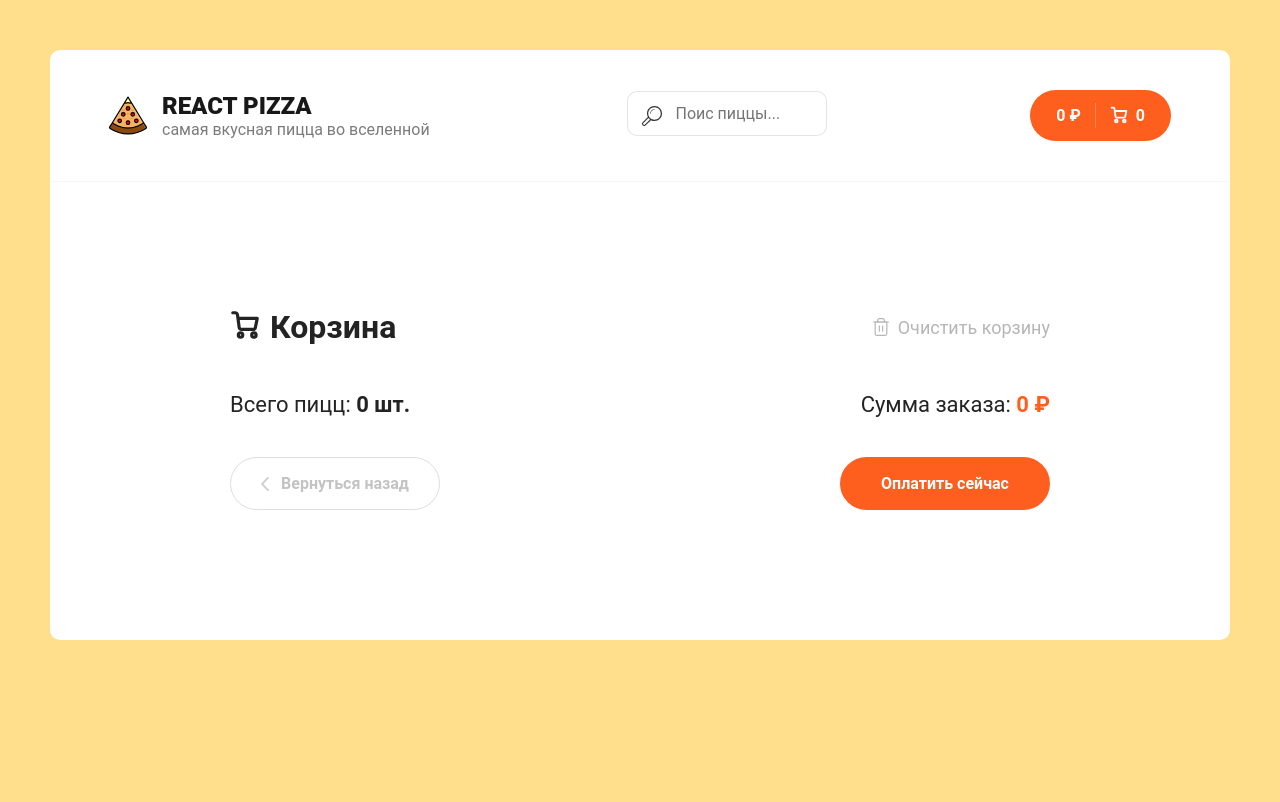
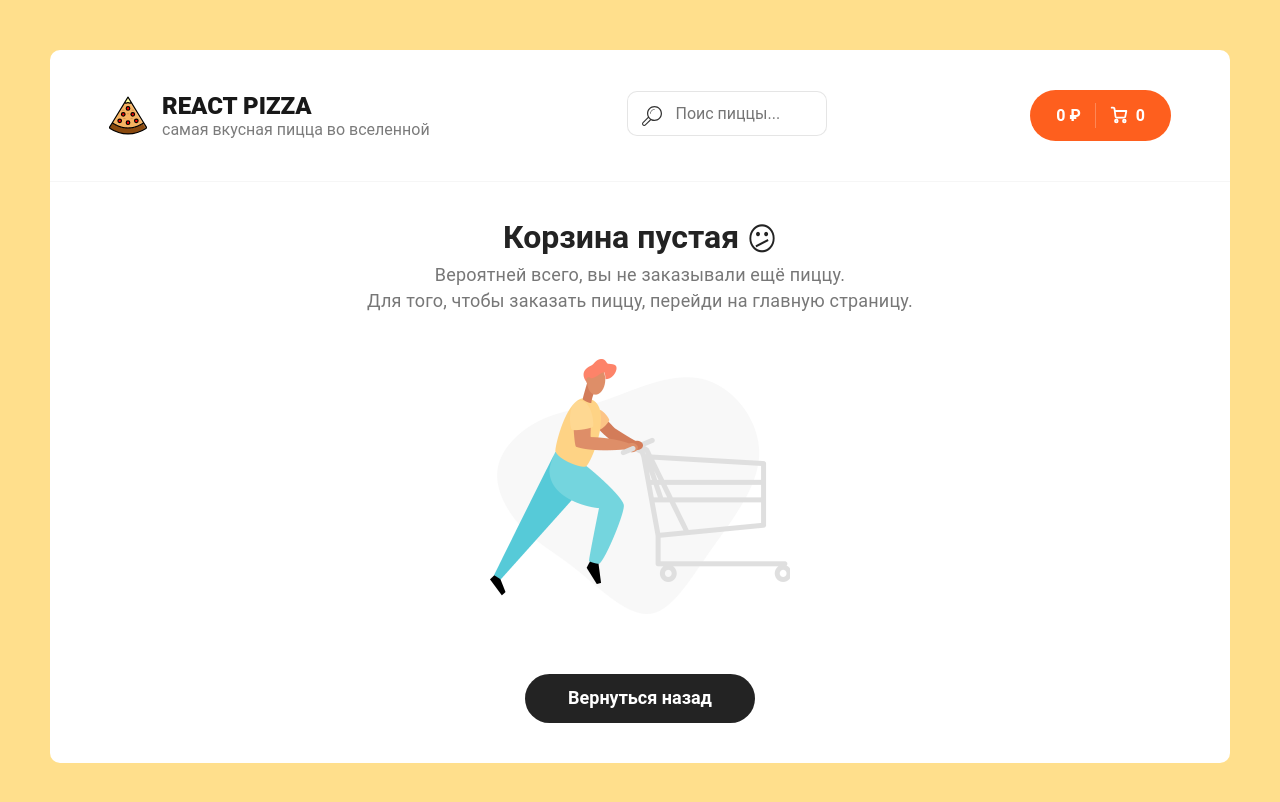
Before and after one commit to MariiaSimakova/pizza, a React (Vite) app: page /cart in a window 1280 px wide. Shown: the top 802 px of the page. Built offline with nearby package versions, Linux system fonts and the light colour scheme; a web font is replaced by a local one.

Commit message:
add empty page cart

```diff
--- /dev/null
+++ b/src/components/CartEmpty.jsx
@@ -0,0 +1,25 @@
+import cartEmptyImg from "../assets/img/empty-cart.png";
+import { Link } from "react-router-dom";
+
+const CartEmpty = () => {
+  return (
+    <>
+      <div className="cart cart--empty">
+        <h2>
+          Корзина пустая <icon>😕</icon>
+        </h2>
+        <p>
+          Вероятней всего, вы не заказывали ещё пиццу.
+          <br />
+          Для того, чтобы заказать пиццу, перейди на главную страницу.
+        </p>
+        <img src={cartEmptyImg} alt="Empty cart" />
+        <Link to="/" className="button button--black">
+          <span>Вернуться назад</span>
+        </Link>
+      </div>
+    </>
+  );
+};
+
+export default CartEmpty;
--- a/src/components/CartItem.jsx
+++ b/src/components/CartItem.jsx
@@ -1,7 +1,7 @@
 import { useDispatch } from "react-redux";
 import { addItem, removeItem, minusItem } from "../redux/slices/cartSlice";
 
-const CartItem = ({ id, title, type, price, count, imageUrl }) => {
+const CartItem = ({ id, title, type, price, count, imageUrl, size }) => {
   const dispatch = useDispatch();
 
   const onClickPlus = () => {
@@ -29,7 +29,9 @@
       </div>
       <div className="cart__item-info">
         <h3>{title}</h3>
-        <p>{type}, 26 см.</p>
+        <p>
+          {type}, {size} см.
+        </p>
       </div>
       <div className="cart__item-count">
         <div
--- a/src/components/PizzaBlock/PizzaBlock.jsx
+++ b/src/components/PizzaBlock/PizzaBlock.jsx
@@ -23,7 +23,7 @@
       title,
       price,
       type: typeNames[activeType],
-      size: activeSize,
+      size: sizes[activeSize],
     };
 
     // отправляем новый item в корзину редакс
--- a/src/pages/Cart.jsx
+++ b/src/pages/Cart.jsx
@@ -3,6 +3,7 @@
 import { clearItem } from "../redux/slices/cartSlice";
 
 import CartItem from "../components/CartItem";
+import CartEmpty from "../components/CartEmpty";
 
 const Cart = () => {
   const dispatch = useDispatch();
@@ -19,6 +20,9 @@
     }
   };
 
+  if (!totalPrice) {
+    return <CartEmpty />;
+  }
   return (
     <div className="container container--cart">
       <div className="cart">
```
